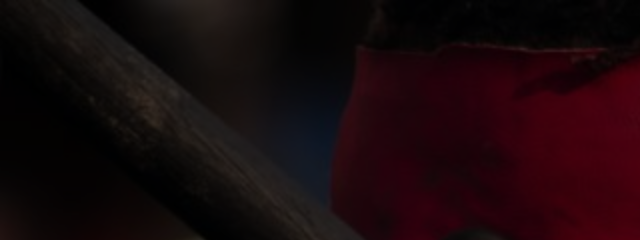
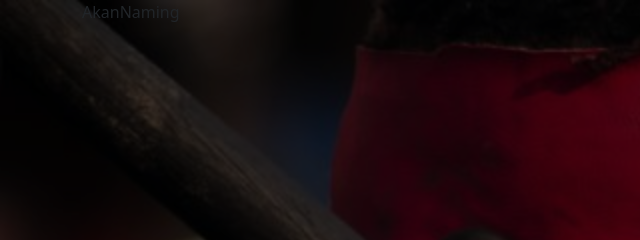
Before and after one commit to charles-okunzo/Akan-Naming-System_IP2, a plain HTML site: page index.html in a window 1280 px wide. Shown: the top 240 px of the page, 0-640 px from the left. Drawn offline with nearby package versions, Linux system fonts and the light colour scheme.

Commit message:
style:nav- add document brand in the navigation bar

```diff
--- a/index.html
+++ b/index.html
@@ -18,7 +18,13 @@
 </head>
 <body>
  <div class="bg-shade">
-
+<div class="container">
+  <div class="row">
+    <div class="col">
+      <p><span>Akan</span>Naming</p>
+    </div>
+  </div>
+</div>
 
 
 
```
